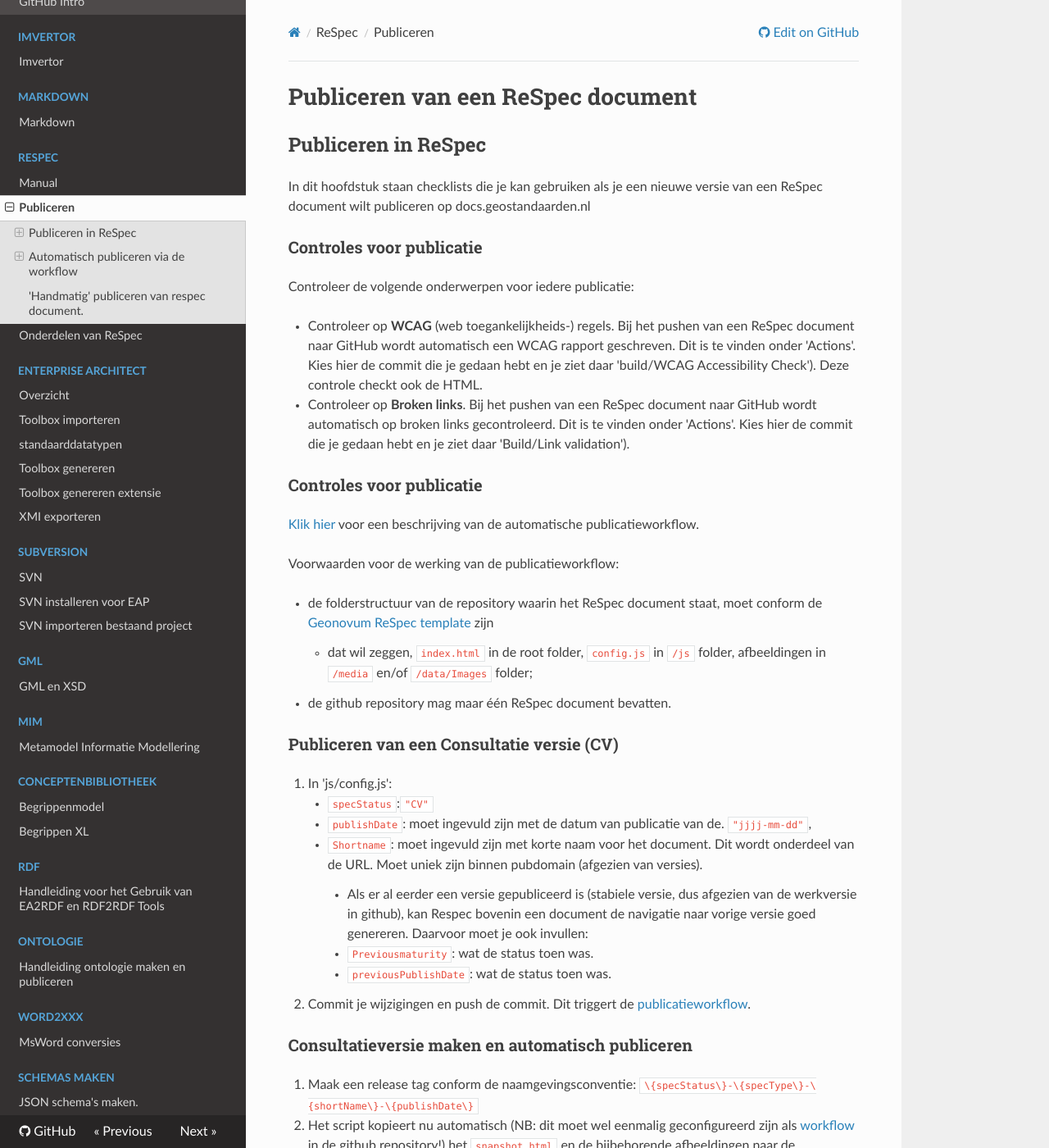
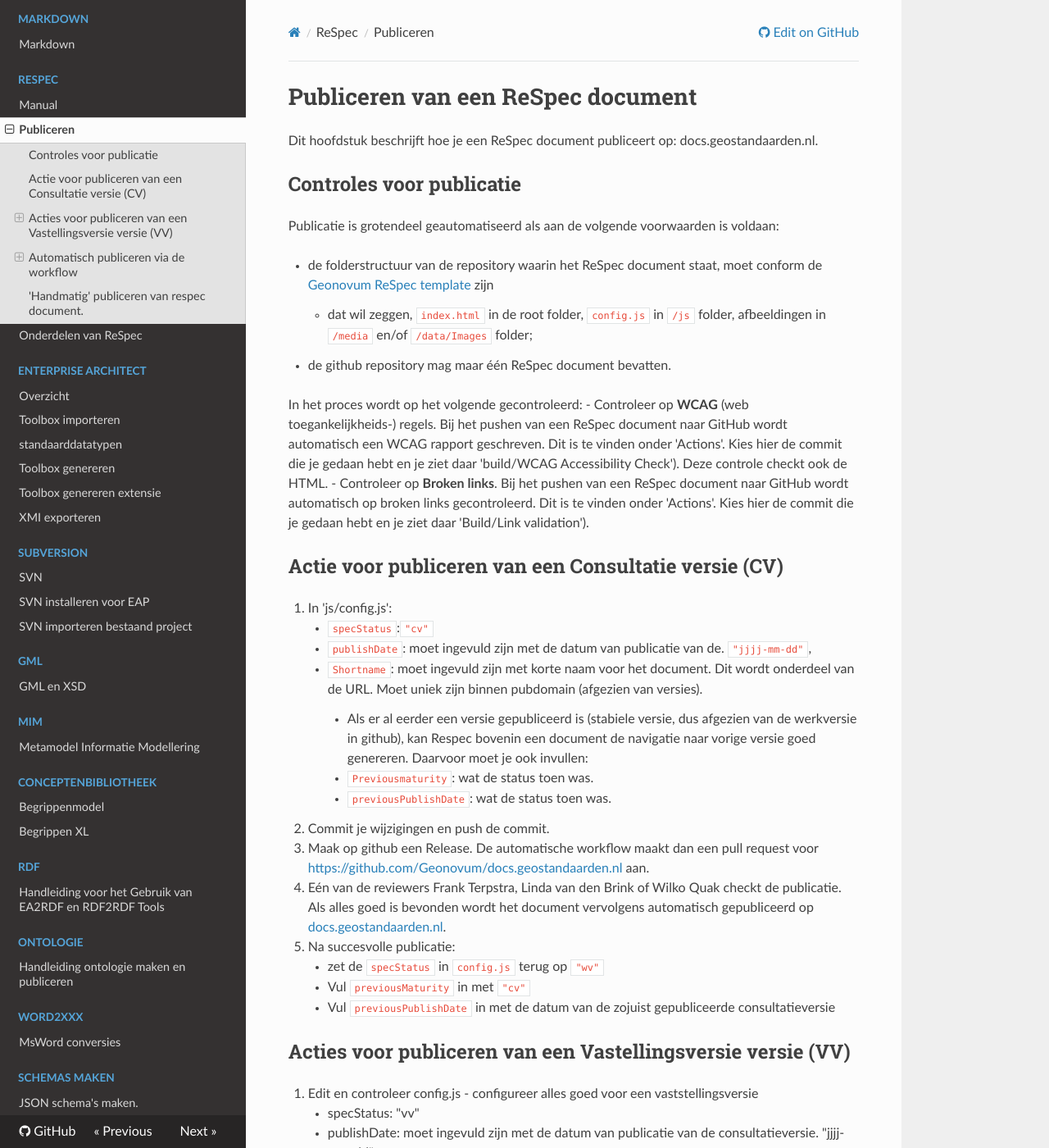
Before and after one commit to Geonovum/handleiding-tooling, an MkDocs documentation site: the page built from docs/ReSpec/ReSpec-publiceren.md, in a window 1280 px wide and 1400 px high. Shown: the whole window at 82% size. Built offline with MkDocs 1.6.1, drawn with Linux system fonts in a browser that asks for light colours; nearby versions of some CDN libraries; some of the changed text lies outside the part shown.

Commit message:
begrippen en ReSpec aangepast.

```diff
--- a/docs/ReSpec/ReSpec-publiceren.md
+++ b/docs/ReSpec/ReSpec-publiceren.md
@@ -1,14 +1,16 @@
 # Publiceren van een ReSpec document
 
-## Publiceren in ReSpec
+Dit hoofdstuk beschrijft hoe je een ReSpec document publiceert op: docs.geostandaarden.nl.
 
-In dit hoofdstuk staan checklists die je kan gebruiken als je een nieuwe
-versie van een ReSpec document wilt publiceren op docs.geostandaarden.nl
+## Controles voor publicatie
 
-### Controles voor publicatie
+Publicatie is grotendeel geautomatiseerd als aan de volgende voorwaarden is voldaan:
 
-Controleer de volgende onderwerpen voor iedere publicatie:
+- de folderstructuur van de repository waarin het ReSpec document staat, moet conform de [Geonovum ReSpec template](https://github.com/Geonovum/NL-ReSpec-template) zijn
+    - dat wil zeggen, `index.html` in de root folder, `config.js` in `/js` folder, afbeeldingen in `/media` en/of `/data/Images` folder;
+- de github repository mag maar één ReSpec document bevatten.
 
+In het proces wordt op het volgende gecontroleerd:
 - Controleer op **WCAG** (web toegankelijkheids-) regels. Bij het pushen van een ReSpec document naar
   GitHub wordt automatisch een WCAG rapport geschreven. Dit is te vinden onder
   'Actions'. Kies hier de commit die je gedaan hebt en je ziet daar
@@ -18,20 +20,11 @@
   'Actions'. Kies hier de commit die je gedaan hebt en je ziet daar
   'Build/Link validation').
 
-### Controles voor publicatie
 
-[Klik hier](ReSpec-publiceren.md) voor een beschrijving van de automatische publicatieworkflow.
-
-Voorwaarden voor de werking van de publicatieworkflow:
-
-- de folderstructuur van de repository waarin het ReSpec document staat, moet conform de [Geonovum ReSpec template](https://github.com/Geonovum/NL-ReSpec-template) zijn
-    - dat wil zeggen, `index.html` in de root folder, `config.js` in `/js` folder, afbeeldingen in `/media` en/of `/data/Images` folder;
-- de github repository mag maar één ReSpec document bevatten.
-
-### Publiceren van een Consultatie versie (CV)
+## Actie voor publiceren van een Consultatie versie (CV)
 
 1. In 'js/config.js':
-    - `specStatus`:`"CV"`
+    - `specStatus`:`"cv"`
     - `publishDate`: moet ingevuld zijn met de datum van publicatie van de. `"jjjj-mm-dd"`,
     - `Shortname`: moet ingevuld zijn met korte naam voor het document. Dit
       wordt onderdeel van de URL. Moet uniek zijn binnen pubdomain (afgezien van
@@ -42,28 +35,23 @@
           invullen:
         - `Previousmaturity`: wat de status toen was.
         - `previousPublishDate`: wat de status toen was.
-1. Commit je wijzigingen en push de commit. Dit triggert de [publicatieworkflow](ReSpec-publiceren.md).
-
-### Consultatieversie maken en automatisch publiceren
-
-1. Maak een release tag conform de naamgevingsconventie:
-   `\{specStatus\}-\{specType\}-\{shortName\}-\{publishDate\}`
-1. Het script kopieert nu automatisch (NB: dit moet wel eenmalig geconfigureerd
-   zijn als [workflow](ReSpec-publiceren.md) in de github repository!) het `snapshot.html` en de
-   bijbehorende afbeeldingen naar de [publicatierepository](https://github.com/Geonovum/docs.geostandaarden.nl).
-1. Eén van de reviewers Frank Terpstra, Linda van den Brink of Wilko Quak checkt de publicatie. Als alles goed is bevonden  wordt het document vervolgens automatisch gepubliceerd op
+2. Commit je wijzigingen en push de commit.
+3. Maak op github een Release. De automatische workflow maakt dan een pull request voor
+   <https://github.com/Geonovum/docs.geostandaarden.nl> aan.
+3. Eén van de reviewers Frank Terpstra, Linda van den Brink of Wilko Quak checkt de publicatie.
+   Als alles goed is bevonden  wordt het document vervolgens automatisch gepubliceerd op
    [docs.geostandaarden.nl](http://docs.geostandaarden.nl).
-1. Na succesvolle publicatie:
-    - zet de `specStatus` in `config.js` terug op `"WV"`
-    - Vul `previousMaturity` in met `"CV"`
+4. Na succesvolle publicatie:
+    - zet de `specStatus` in `config.js` terug op `"wv"`
+    - Vul `previousMaturity` in met `"cv"`
     - Vul `previousPublishDate` in met de datum van de zojuist gepubliceerde
       consultatieversie
 
-### Vaststellingsversie (VV) maken
+## Acties voor publiceren van een Vastellingsversie versie (VV)
 
 1. Edit en controleer config.js - configureer alles goed voor een
    vaststellingsversie
-    - specStatus: "VV"
+    - specStatus: "vv"
     - publishDate: moet ingevuld zijn met de datum van publicatie van de
       consultatieversie. "jjjj-mm-dd",
     - Shortname: moet ingevuld zijn met korte naam voor het document. Dit wordt
@@ -76,12 +64,10 @@
         - Previousmaturity: wat de status toen was.
         - Previousmaturity: wat de status toen was.
 2. Commit je wijzigingen en push de commit.
-5. Maak een release tag conform de naamgevingsconventie:
-   \{specStatus\}-\{specType\}-\{shortName\}-\{publishDate\}
-6. Het script kopieert nu automatisch (NB: dit moet wel eenmalig geconfigureerd
-   zijn als [workflow](ReSpec-publiceren.md) in de github repository!) het`snapshot.html` en de
-   bijbehorende afbeeldingen naar de [publicatierepository](https://github.com/Geonovum/docs.geostandaarden.nl).
-1. Eén van de reviewers Frank Terpstra, Linda van den Brink of Wilko Quak checkt de publicatie. Als alles goed is bevonden  wordt het document vervolgens automatisch gepubliceerd op
+3. Maak op github een Release. De automatische workflow maakt dan een pull request voor
+   <https://github.com/Geonovum/docs.geostandaarden.nl> aan.
+3. Eén van de reviewers Frank Terpstra, Linda van den Brink of Wilko Quak checkt de publicatie.
+   Als alles goed is bevonden  wordt het document vervolgens automatisch gepubliceerd op
    [docs.geostandaarden.nl](http://docs.geostandaarden.nl).
 7. Na succesvolle publicatie:
     - zet de specStatus in config.js terug op WV
@@ -89,10 +75,10 @@
     - Vul previousPublishDate in met de datum van de zojuist gepubliceerde
       consultatieversie
 
-### Definitieve versie (DEF) maken
+### Acties voor het publiceren van een Definitieve versie (DEF) maken
 
 1. Zet in config.js alles goed voor een definitieve versie
-    - specStatus: "DEF",
+    - specStatus: "def",
     - publishDate: de publicatiedatum van de definitieve versie. "jjjj-mm-dd",
     - Shortname: korte naam voor het document. Dit wordt
       onderdeel van de URL. Moet uniek zijn binnen pubdomain (afgezien van
@@ -102,13 +88,11 @@
       naar vorige versie goed genereren. Daarvoor moet je ook invullen:
         - Previousmaturity: wat de status toen was.
         - previousPublishDate: vorige publicatiedatum (jjjj-mm-dd)
-2. Commit je wijzigingen en push de commit. Dit triggert de publicatieworkflow.
-5. Maak een release tag conform de naamgevingsconventie:
-   {specStatus}-{specType}-{shortName}-{publishDate}
-6. Het script kopieert nu automatisch (NB: dit moet wel eenmalig geconfigureerd
-   zijn als [workflow](ReSpec-publiceren.md) in de github repository!) het`snapshot.html` en de
-   bijbehorende afbeeldingen naar de [publicatierepository](https://github.com/Geonovum/docs.geostandaarden.nl).
-1. Eén van de reviewers Frank Terpstra, Linda van den Brink of Wilko Quak checkt de publicatie. Als alles goed is bevonden  wordt het document vervolgens automatisch gepubliceerd op
+2. Commit je wijzigingen en push de commit.
+3. Maak op github een Release. De automatische workflow maakt dan een pull request voor
+   <https://github.com/Geonovum/docs.geostandaarden.nl> aan.
+3. Eén van de reviewers Frank Terpstra, Linda van den Brink of Wilko Quak checkt de publicatie.
+   Als alles goed is bevonden  wordt het document vervolgens automatisch gepubliceerd op
    [docs.geostandaarden.nl](http://docs.geostandaarden.nl).
 7. Na succesvolle publicatie:
     - zet de specStatus in config.js terug op WV
@@ -117,8 +101,6 @@
       definitieve versie
 
 
-We gebruiken een automatische publicatieworkflow voor het publiceren van ReSpec documenten op [docs.geostandaarden.nl](https://docs.geostandaarden.nl).
-
 **Noot:**
 Automatisch publiceren werkt alleen in Github repositories waar, conform de [werkwijze](./index.md#respec-via-markdown), maar één ReSpec document in staat.
 
@@ -126,7 +108,7 @@
 
 ## Automatisch publiceren via de workflow
 
-De automatische workflow gaat aan het werk bij elke keer dat je iets commit in de github repository, en bij elke keer dat je een Release aanmaakt in github. De stappen om een ReSpec document te publiceren naar docs.geostandaarden.nl via de workflow zijn als volgt:
+De automatische workflow gaat aan het werk bij elke keer dat je een Release aanmaakt in github. De stappen om een ReSpec document te publiceren naar docs.geostandaarden.nl via de workflow zijn als volgt:
 
 1. configureer je document op de juiste manier (zie [Publiceren in ReSpec](./index.md#publiceren-in-respec) en commit je wijzigingen.
     1. Er wordt een HTML snapshot aangemaakt via ReSpec
```
Also changed, not shown: other parts of docs/ReSpec/ReSpec-publiceren.md (+1 -2 lines), docs/Begrippen/BegrippenXL.md (+0 -5 lines), docs/Begrippen/index.md (+22 -11 lines), docs/Begrippen/media/conceptenbibliotheek.png (added).
